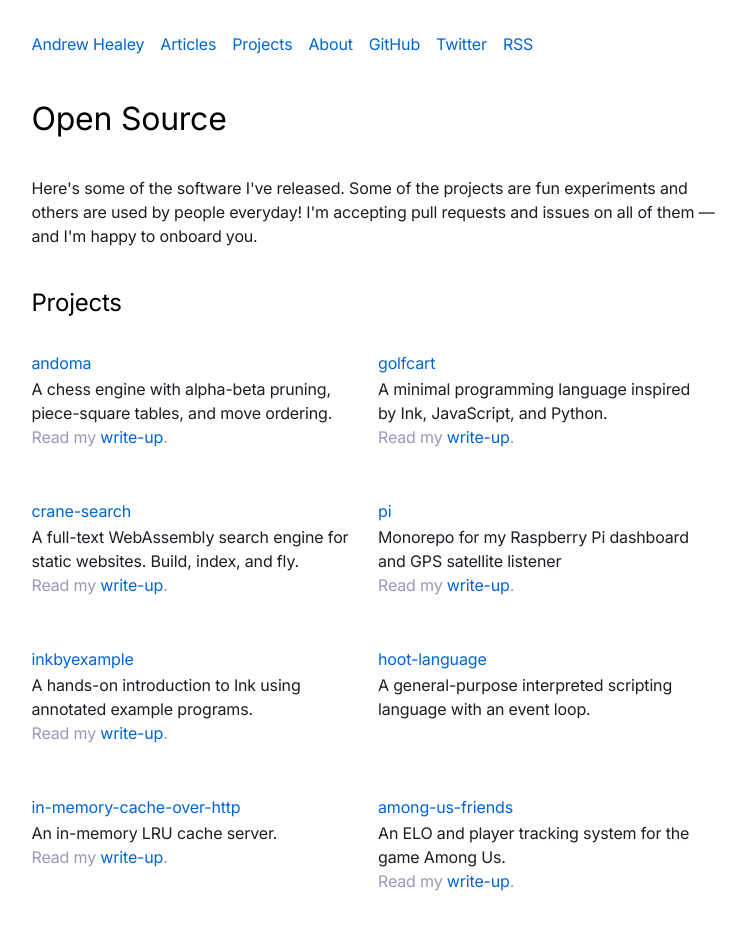
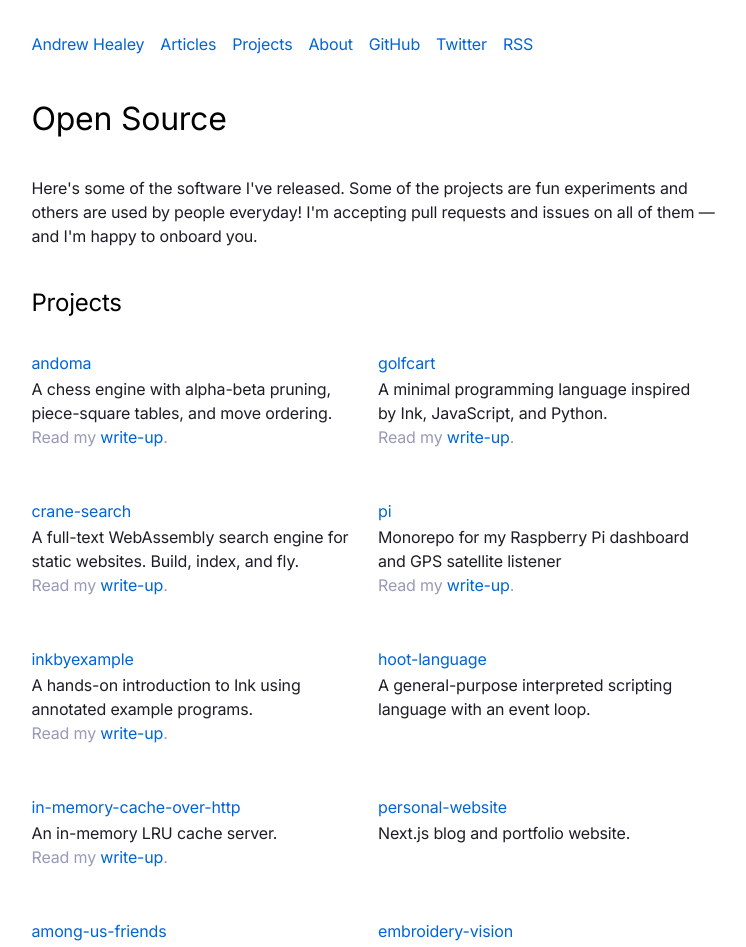
Before and after one commit to healeycodes/healeycodes.com, a Next.js app: page /projects in a window 1280 px wide. Shown: the top 947 px of the page, without its empty margins (262-1008 px from the left). Built offline with nearby package versions, Linux system fonts and the light colour scheme.

Commit message:
Add personal website as a project

```diff
--- a/data/projects.js
+++ b/data/projects.js
@@ -39,6 +39,11 @@ export default [
     link: "https://github.com/healeycodes/in-memory-cache-over-http",
     desc: "An in-memory LRU cache server.",
     to: "/go/tutorial/beginners/showdev/2019/10/21/cloning-memcached-with-go.html",
+  },
+  {
+    name: "personal-website",
+    link: "https://github.com/healeycodes/personal-website",
+    desc: "Next.js blog and portfolio website.",
   },
   {
     name: "among-us-friends",
```
